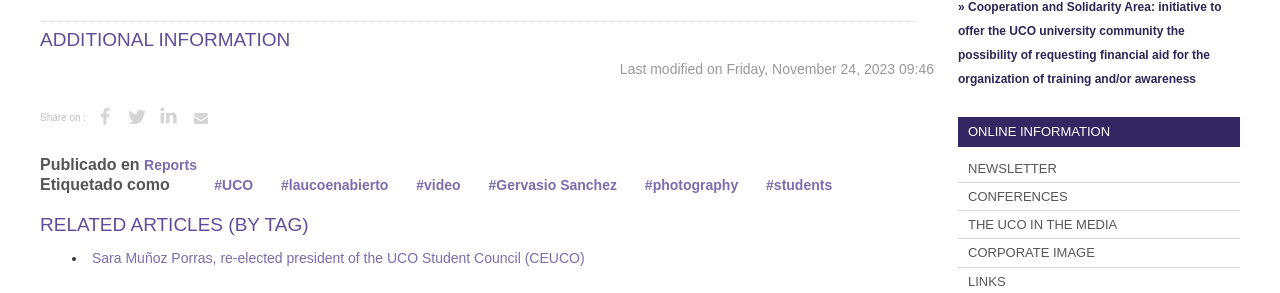
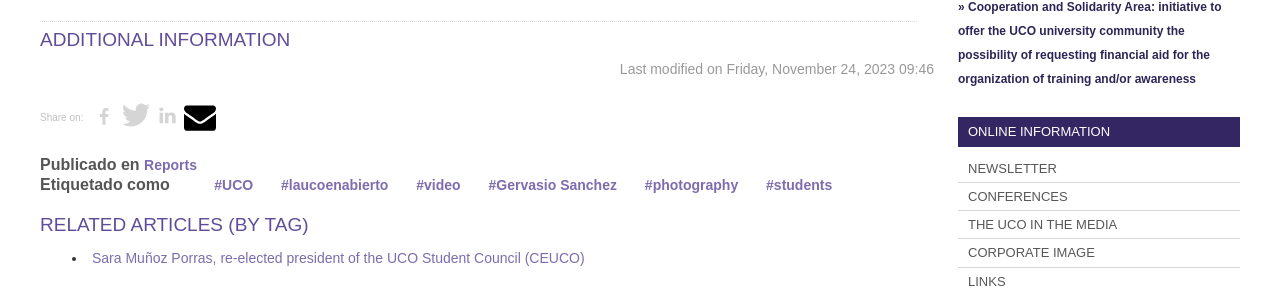
Before and after one commit to davidvm29/jekyll, a Jekyll site: the page built from _contenidoNoticias/en/noticia5_en.md, in a window 1280 px wide. Shown: the part 865-1158 px from the top of the page. Built offline with Jekyll 4.4.1, drawn with Linux system fonts in a browser that asks for light colours; nearby versions of some CDN libraries.

Commit message:
despliegue final all

```diff
--- a/_includes/share-buttons.html
+++ b/_includes/share-buttons.html
@@ -31,32 +31,30 @@
 #share-buttons > div.mail > svg {height: 14px; margin-top: 11px;}
 </style>
 
-<span style="color: silver;">{{ site.data[page.idioma].comparte}} : </span><div id="share-buttons">
-  <div class="facebook" title="Share this on Facebook" onclick="window.open('https://www.facebook.com/share.php?u=https://{{ page.url }}');">
+<span style="color: silver;">{{ site.data[page.idioma].comparte }}:</span>
+<div id="share-buttons">
+  <div class="facebook" title="Share this on Facebook" onclick="window.open('https://www.facebook.com/share.php?u={{ site.url }}{{ page.url }}');">
     <svg viewBox="0 0 1792 1792" xmlns="http://www.w3.org/2000/svg">
       <path d="M1343 12v264h-157q-86 0-116 36t-30 108v189h293l-39 296h-254v759h-306v-759h-255v-296h255v-218q0-186 104-288.5t277-102.5q147 0 228 12z"/>
     </svg>
   </div>
   <div class="twitter" title="Share this on Twitter">
+    <a href="https://twitter.com/intent/tweet?text={{ page.title | replace: '_', ' ' }}&url={{ site.url }}{{ page.url }}&via={{ site.twitter_username }}&related={{ site.twitter_username }}" rel="nofollow" target="_blank" title="Share on Twitter">
       <svg viewBox="0 0 1792 1792" xmlns="http://www.w3.org/2000/svg">
-            <a href="https://twitter.com/intent/tweet?text={{ page.title | replace: '_', ' ' }}&url={{ site.url }}{{ page.url }}&via={{ site.twitter_username }}&related={{ site.twitter_username }}" rel="nofollow" target="_blank" title="Share on Twitter">
         <path d="M1684 408q-67 98-162 167 1 14 1 42 0 130-38 259.5t-115.5 248.5-184.5 210.5-258 146-323 54.5q-271 0-496-145 35 4 78 4 225 0 401-138-105-2-188-64.5t-114-159.5q33 5 61 5 43 0 85-11-112-23-185.5-111.5t-73.5-205.5v-4q68 38 146 41-66-44-105-115t-39-154q0-88 44-163 121 149 294.5 238.5t371.5 99.5q-8-38-8-74 0-134 94.5-228.5t228.5-94.5q140 0 236 102 109-21 205-78-37 115-142 178 93-10 186-50z"/>
-            </a>
       </svg>
     </a>
   </div>
-
-    <div class="linkedin" title="Share this on Linkedin" onclick="window.open('https://www.linkedin.com/shareArticle?mini=true&url=https://{{page.url}}/&title=&summary=&source=');"><svg viewBox="0 0 1792 1792" xmlns="http://www.w3.org/2000/svg"><path d="M477 625v991h-330v-991h330zm21-306q1 73-50.5 122t-135.5 49h-2q-82 0-132-49t-50-122q0-74 51.5-122.5t134.5-48.5 133 48.5 51 122.5zm1166 729v568h-329v-530q0-105-40.5-164.5t-126.5-59.5q-63 0-105.5 34.5t-63.5 85.5q-11 30-11 81v553h-329q2-399 2-647t-1-296l-1-48h329v144h-2q20-32 41-56t56.5-52 87-43.5 114.5-15.5q171 0 275 113.5t104 332.5z"/></svg></div>
-
+  <div class="linkedin" title="Share this on LinkedIn" onclick="window.open('https://www.linkedin.com/shareArticle?mini=true&url={{ site.url }}{{ page.url }}&title={{ page.title }}&summary=&source=');">
+    <svg viewBox="0 0 1792 1792" xmlns="http://www.w3.org/2000/svg">
+      <path d="M477 625v991h-330v-991h330zm21-306q1 73-50.5 122t-135.5 49h-2q-82 0-132-49t-50-122q0-74 51.5-122.5t134.5-48.5 133 48.5 51 122.5zm1166 729v568h-329v-530q0-105-40.5-164.5t-126.5-59.5q-63 0-105.5 34.5t-63.5 85.5q-11 30-11 81v553h-329q2-399 2-647t-1-296l-1-48h329v144h-2q20-32 41-56t56.5-52 87-43.5 114.5-15.5q171 0 275 113.5t104 332.5z"/>
+    </svg>
+  </div>
   <div class="mail" title="Share this through Email">
-        <a href="mailto:?subject=Jekyll - Social Share Buttons&amp;body=Check out this site {{ site.url }}{{ page.url }}" title="Share via Email"></a>
-        <svg id="mailIcon" viewBox="0 0 1792 1792" xmlns="http://www.w3.org/2000/svg" width="32" height="36">
+    <a href="mailto:?subject={{ page.title }}&body=Check out this site {{ site.url }}{{ page.url }}" title="Share via Email" target="_blank">
+      <svg viewBox="0 0 1792 1792" xmlns="http://www.w3.org/2000/svg" width="32" height="36">
         <path d="M1792 710v794q0 66-47 113t-113 47h-1472q-66 0-113-47t-47-113v-794q44 49 101 87 362 246 497 345 57 42 92.5 65.5t94.5 48 110 24.5h2q51 0 110-24.5t94.5-48 92.5-65.5q170-123 498-345 57-39 100-87zm0-294q0 79-49 151t-122 123q-376 261-468 325-10 7-42.5 30.5t-54 38-52 32.5-57.5 27-50 9h-2q-23 0-50-9t-57.5-27-52-32.5-54-38-42.5-30.5q-91-64-262-182.5t-205-142.5q-62-42-117-115.5t-55-136.5q0-78 41.5-130t118.5-52h1472q65 0 112.5 47t47.5 113z"/>
       </svg>
+    </a>
   </div>
-
-<script>
-    document.getElementById("mailIcon").addEventListener("click", function() {
-      window.location.href = "mailto:?subject=Jekyll - Social Share Buttons&amp;body=Check out this site {{ site.url }}{{ page.url }}";
-    });
-</script>
+</div>
```
Lines whose indentation alone changed are shown as unchanged.
